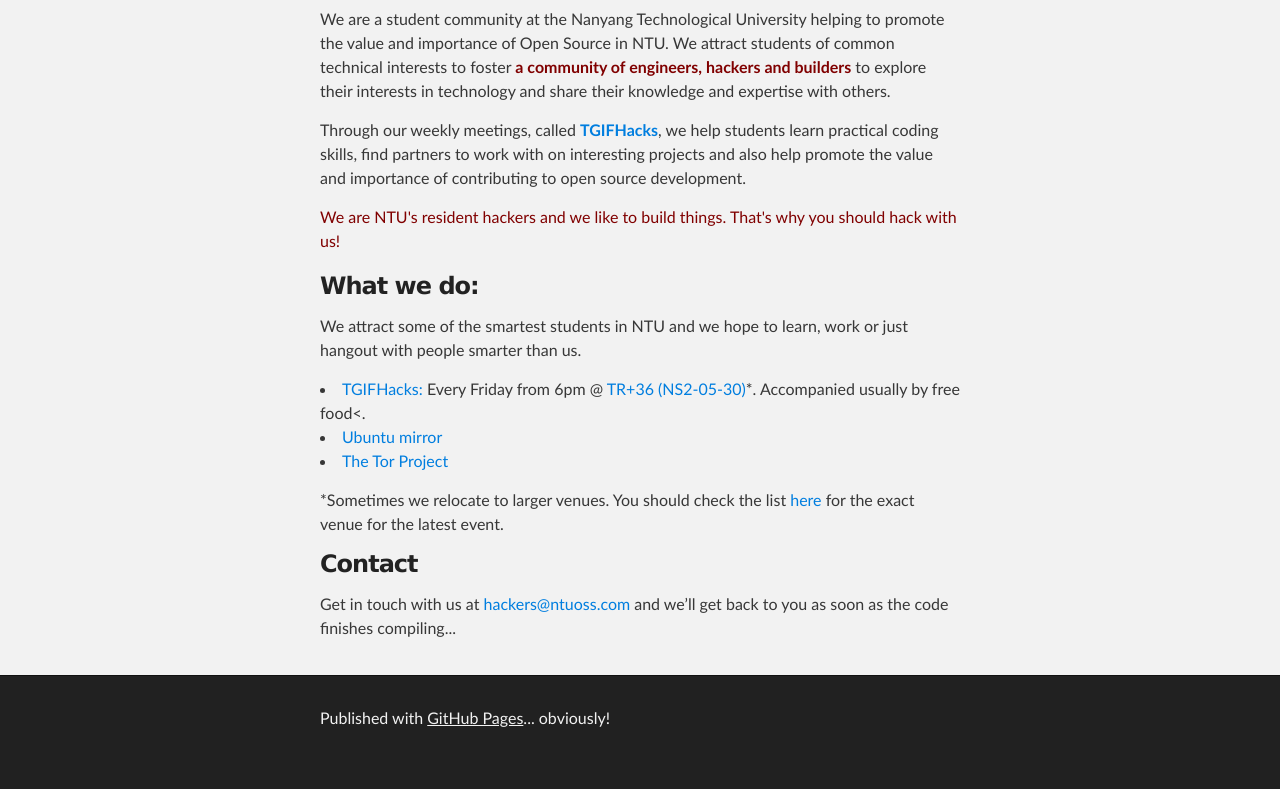
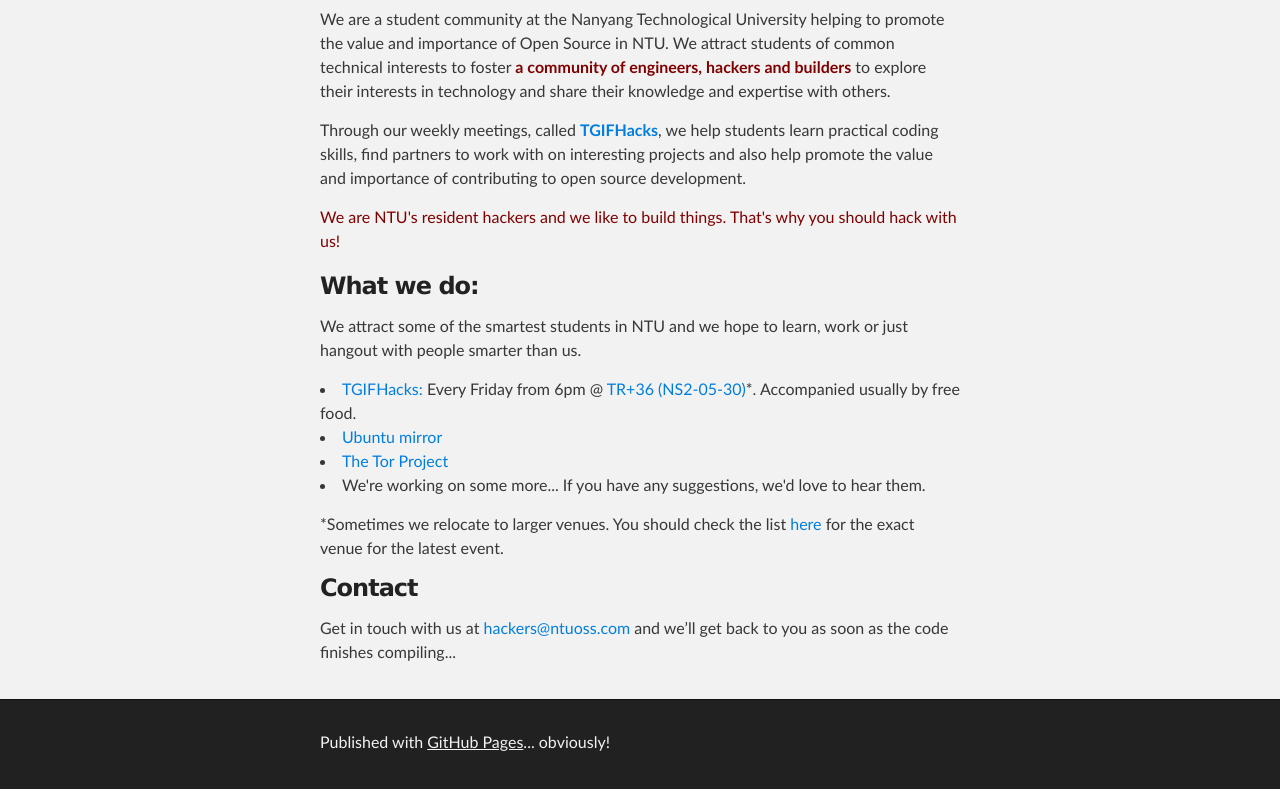
Before and after one commit to kenrick95/ntuoss.github.io, a plain HTML site: page index.html in a window 1280 px wide. Shown: the part 628-1417 px from the top of the page. Before the commit the page ends 1393 px from the top, so only its background shows below. Drawn offline with Linux system fonts and the light colour scheme.

Commit message:
Minor edits

```diff
--- a/index.html
+++ b/index.html
@@ -51,9 +51,10 @@
 
 <p>
   We attract some of the smartest students in NTU and we hope to learn, work or just hangout with people smarter than us.
-  <li><a href="http://www.ntuoss.com/tgifhacks/">TGIFHacks: </a>Every Friday from 6pm @ <a href="http://maps.ntu.edu.sg/m?q=Tutorial%20Room%20+%2037&fs=s">TR+36 (NS2-05-30)</a>*. Accompanied usually by free food<.</li>
+  <li><a href="http://www.ntuoss.com/tgifhacks/">TGIFHacks: </a>Every Friday from 6pm @ <a href="http://maps.ntu.edu.sg/m?q=Tutorial%20Room%20+%2037">TR+36 (NS2-05-30)</a>*. Accompanied usually by free food.</li>
   <li><a href="http://oss.sce.ntu.edu.sg/">Ubuntu mirror </a></li>
   <li><a href="http://torproject.ntuoss.com/">The Tor Project </a></li>
+  <li>We're working on some more... If you have any suggestions, we'd love to hear them.</li>
 </p>
 
 <small>*Sometimes we relocate to larger venues. You should check the list <a href="https://www.facebook.com/ntuoss/events">here</a> for the exact venue for the latest event.</small>
```
